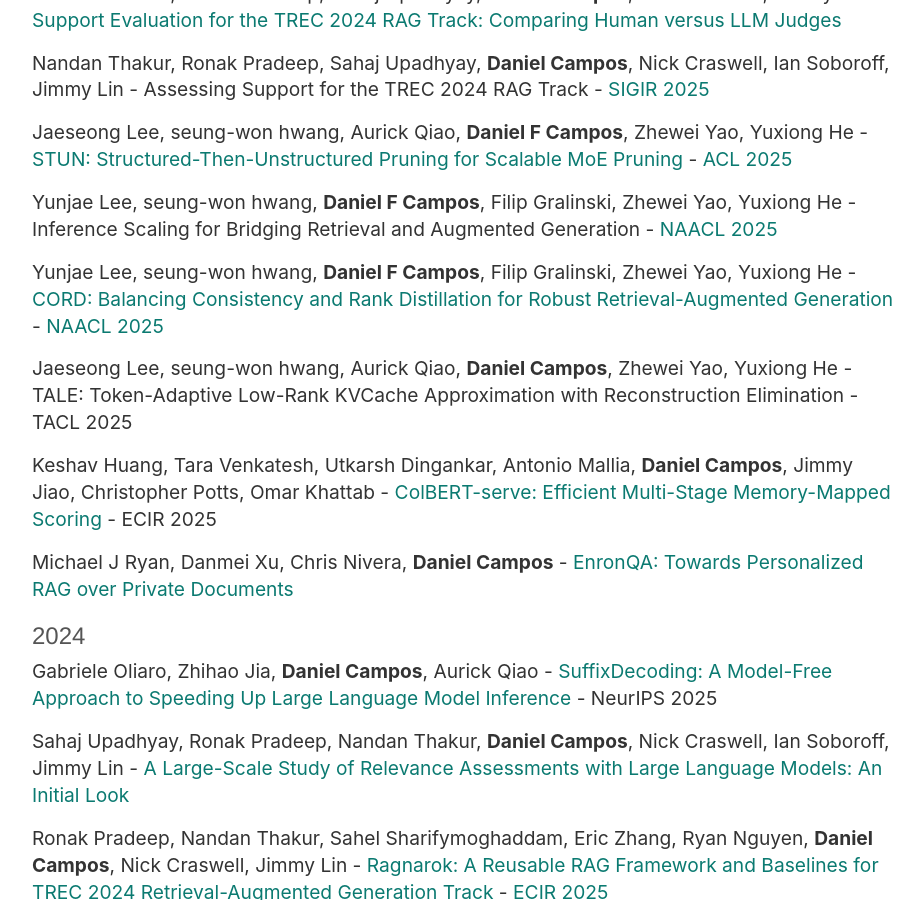
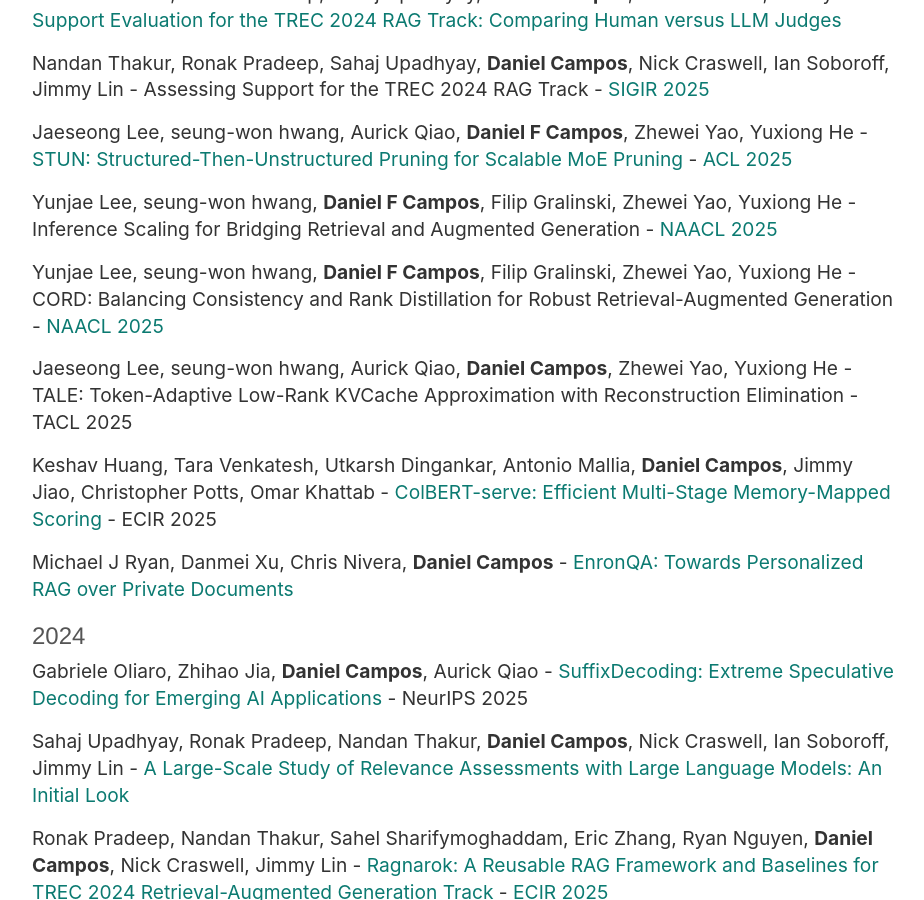
Before and after one commit to spacemanidol/spacemanidol.github.io, a Jekyll site: the page built from cv/index.html, in a window 1280 px wide and 900 px high, scrolled down 572 px. Shown: the whole window, without its empty margins (175-1099 px from the left). Built offline with Jekyll 4.4.1, drawn with Linux system fonts in a browser that asks for light colours.

Commit message:
Fix SuffixDecoding NeurIPS title, ColBERT-serve link, open-source advocacy
- SuffixDecoding: use NeurIPS 2025 accepted title "Extreme Speculative
  Decoding for Emerging AI Applications" (cv + research pages)
- ColBERT-serve: add arxiv link (https://arxiv.org/abs/2504.14903)
- CORD: remove empty href (no arxiv link yet)
- about: add Apache 2.0 / open-source advocacy for Arctic-Embed

Co-Authored-By: Claude Opus 4.6 <noreply@anthropic.com>

```diff
--- a/about/index.html
+++ b/about/index.html
@@ -13,7 +13,7 @@ title: About Daniel Campos
 
 <p>I then became obsessed with making these systems efficient enough to deploy at web scale. During my PhD at UIUC and consulting work with <a href='https://neuralmagic.com/'>Neural Magic</a>, <a href='https://walmart.com'>Walmart</a>, and <a href='https://www.qualtrics.com/'>Qualtrics</a>, I developed compression methods (pruning, quantization, knowledge distillation) that achieved 4&ndash;40x inference speedups without accuracy loss. <a href='https://arxiv.org/abs/2203.07259'>The Optimal BERT Surgeon</a> showed you could remove most of a model's parameters using second-order information and lose almost nothing. I also explored <a href='https://arxiv.org/abs/2108.02170'>curriculum learning for language models</a> back in 2019&ndash;2020, before it became a standard technique in LLM training pipelines.</p>
 
-<p>At <a href='https://www.snowflake.com/'>Snowflake</a>, I worked on retrieval, extraction, and generation for Cortex Search. Our team shipped <a href='https://arxiv.org/abs/2405.05374'>Arctic-Embed</a>, a family of open-source embedding models that matched the best proprietary alternatives&mdash;trained on just two H100 nodes over a few weeks. We also built preference-based optimization loops using user feedback as proxy reward signals to continuously improve search quality.</p>
+<p>At <a href='https://www.snowflake.com/'>Snowflake</a>, I worked on retrieval, extraction, and generation for Cortex Search. Our team shipped <a href='https://arxiv.org/abs/2405.05374'>Arctic-Embed</a>, a family of open-source embedding models that matched the best proprietary alternatives&mdash;trained on just two H100 nodes over a few weeks. I pushed to release everything under Apache 2.0 with full research discussion of how we built them; the models have since reached millions of monthly downloads. We also built preference-based optimization loops using user feedback as proxy reward signals to continuously improve search quality.</p>
 
 <p>Now at <a href='https://zipf.ai'>Zipf AI</a>, I'm building what I think comes next: deploying agents to search and explore both internal and external data sources continuously, not just in response to queries. The system includes a closed-loop self-healing pipeline that optimizes its own search queries and crawl targets using information-gain scoring as a reward signal&mdash;essentially reinforcement learning for search agents.</p>
 
--- a/cv/index.html
+++ b/cv/index.html
@@ -16,13 +16,13 @@ title: CV of Daniel Campos
 	<p>Nandan Thakur, Ronak Pradeep, Sahaj Upadhyay, <strong>Daniel Campos</strong>, Nick Craswell, Ian Soboroff, Jimmy Lin - Assessing Support for the TREC 2024 RAG Track - <a href='https://sigir2025.dei.unipd.it/'>SIGIR 2025</a></p>
 	<p>Jaeseong Lee, seung-won hwang, Aurick Qiao, <strong>Daniel F Campos</strong>, Zhewei Yao, Yuxiong He - <a href='https://arxiv.org/abs/2409.06211'>STUN: Structured-Then-Unstructured Pruning for Scalable MoE Pruning</a> - <a href='https://2025.aclweb.org/'>ACL 2025</a></p>
 	<p>Yunjae Lee, seung-won hwang, <strong>Daniel F Campos</strong>, Filip Gralinski, Zhewei Yao, Yuxiong He - Inference Scaling for Bridging Retrieval and Augmented Generation - <a href='https://2025.naacl.org/'>NAACL 2025</a></p>
-	<p>Yunjae Lee, seung-won hwang, <strong>Daniel F Campos</strong>, Filip Gralinski, Zhewei Yao, Yuxiong He - <a href=''>CORD: Balancing Consistency and Rank Distillation for Robust Retrieval-Augmented Generation</a> - <a href='https://2025.naacl.org/'>NAACL 2025</a></p>
+	<p>Yunjae Lee, seung-won hwang, <strong>Daniel F Campos</strong>, Filip Gralinski, Zhewei Yao, Yuxiong He - CORD: Balancing Consistency and Rank Distillation for Robust Retrieval-Augmented Generation - <a href='https://2025.naacl.org/'>NAACL 2025</a></p>
 	<p>Jaeseong Lee, seung-won hwang, Aurick Qiao, <strong>Daniel Campos</strong>, Zhewei Yao, Yuxiong He - TALE: Token-Adaptive Low-Rank KVCache Approximation with Reconstruction Elimination - TACL 2025</p>
-	<p>Keshav Huang, Tara Venkatesh, Utkarsh Dingankar, Antonio Mallia, <strong>Daniel Campos</strong>, Jimmy Jiao, Christopher Potts, Omar Khattab - <a href=''>ColBERT-serve: Efficient Multi-Stage Memory-Mapped Scoring</a> - ECIR 2025</p>
+	<p>Keshav Huang, Tara Venkatesh, Utkarsh Dingankar, Antonio Mallia, <strong>Daniel Campos</strong>, Jimmy Jiao, Christopher Potts, Omar Khattab - <a href='https://arxiv.org/abs/2504.14903'>ColBERT-serve: Efficient Multi-Stage Memory-Mapped Scoring</a> - ECIR 2025</p>
 	<p>Michael J Ryan, Danmei Xu, Chris Nivera, <strong>Daniel Campos</strong> - <a href='https://arxiv.org/abs/2505.00263'>EnronQA: Towards Personalized RAG over Private Documents</a></p>
 
 	<h4>2024</h4>
-	<p>Gabriele Oliaro, Zhihao Jia, <strong>Daniel Campos</strong>, Aurick Qiao - <a href='https://arxiv.org/abs/2411.04975'>SuffixDecoding: A Model-Free Approach to Speeding Up Large Language Model Inference</a> - NeurIPS 2025</p>
+	<p>Gabriele Oliaro, Zhihao Jia, <strong>Daniel Campos</strong>, Aurick Qiao - <a href='https://arxiv.org/abs/2411.04975'>SuffixDecoding: Extreme Speculative Decoding for Emerging AI Applications</a> - NeurIPS 2025</p>
 	<p>Sahaj Upadhyay, Ronak Pradeep, Nandan Thakur, <strong>Daniel Campos</strong>, Nick Craswell, Ian Soboroff, Jimmy Lin - <a href='https://arxiv.org/abs/2411.08275'>A Large-Scale Study of Relevance Assessments with Large Language Models: An Initial Look</a></p>
 	<p>Ronak Pradeep, Nandan Thakur, Sahel Sharifymoghaddam, Eric Zhang, Ryan Nguyen, <strong>Daniel Campos</strong>, Nick Craswell, Jimmy Lin - <a href='https://arxiv.org/abs/2406.16828'>Ragnarok: A Reusable RAG Framework and Baselines for TREC 2024 Retrieval-Augmented Generation Track</a> - <a href='https://www.ecir2025.eu/'>ECIR 2025</a></p>
 	<p>Hossein A. Rahmani, Nick Craswell, Emine Yilmaz, Bhaskar Mitra, <strong>Daniel Campos</strong> - <a href='https://arxiv.org/abs/2405.07767'>Synthetic Test Collections for Retrieval Evaluation</a> - <a href='https://sigir-2024.github.io/'>SIGIR 2024</a></p>
--- a/research/index.html
+++ b/research/index.html
@@ -25,7 +25,7 @@ title: Research - Daniel Campos
 	<li><strong><a href="https://arxiv.org/abs/2205.12452">Sparse*BERT</a></strong> (ICML 2022 Workshop) &mdash; Demonstrated that sparse models generalize robustly to new tasks and domains.</li>
 	<li><strong><a href="https://arxiv.org/abs/2303.17612">oBERTa</a></strong> (SustaiNLP @ ACL 2023) &mdash; Improved sparse transfer learning through better initialization, distillation, and pruning regimes.</li>
 	<li><strong><a href="https://arxiv.org/abs/2409.06211">STUN</a></strong> (ACL 2025) &mdash; Structured-then-unstructured pruning for Mixture-of-Experts models.</li>
-	<li><strong><a href="https://arxiv.org/abs/2411.04975">SuffixDecoding</a></strong> (NeurIPS 2025) &mdash; Model-free approach to speculative decoding for LLM inference acceleration.</li>
+	<li><strong><a href="https://arxiv.org/abs/2411.04975">SuffixDecoding</a></strong> (NeurIPS 2025) &mdash; Extreme speculative decoding for emerging AI applications. Model-free approach to LLM inference acceleration.</li>
 	<li><strong><a href="https://arxiv.org/abs/2108.02170">Curriculum Learning for Language Modeling</a></strong> (2019&ndash;2020) &mdash; Explored data ordering strategies for language model training, predating widespread adoption of curriculum learning in LLM training pipelines.</li>
 </ul>
 
```
